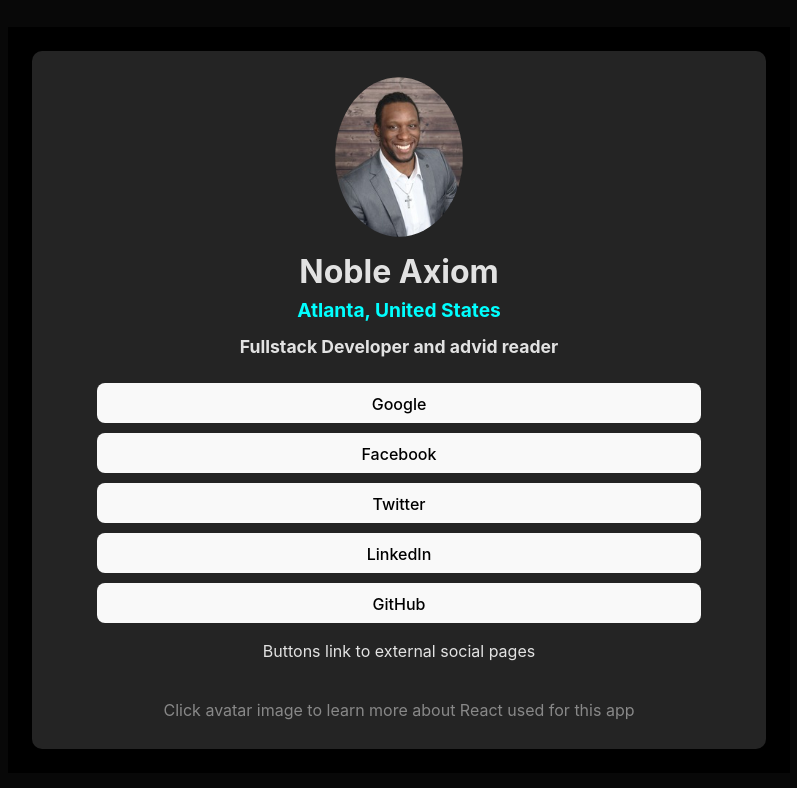
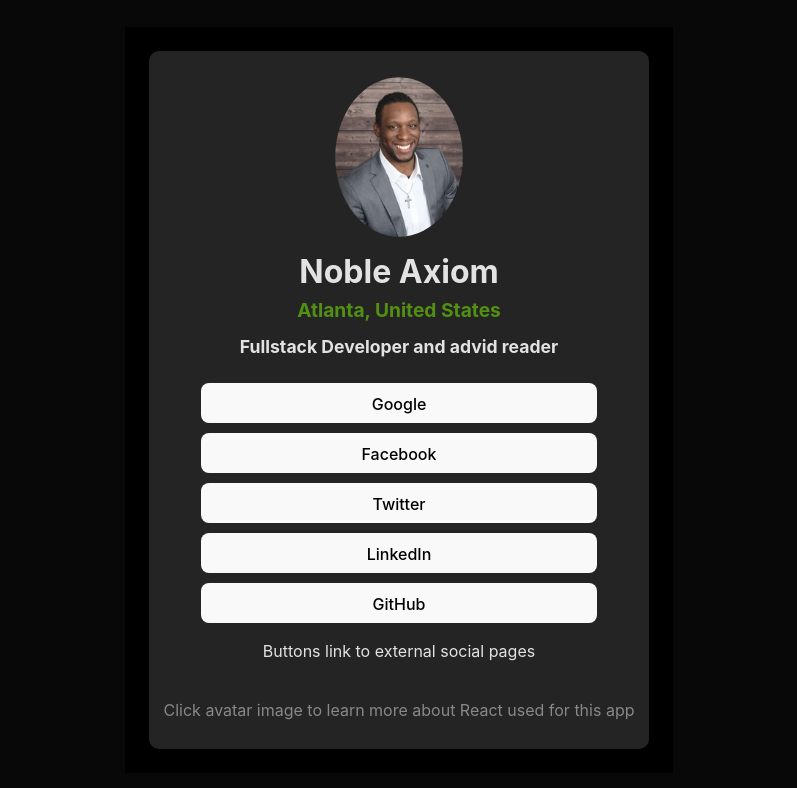
Before and after one commit to NobleAxiom/Social-links-profile, a React (Vite) app: page / in a window 1280 px wide. Shown: the top 788 px of the page, without its empty margins (241-1038 px from the left). Built offline with nearby package versions, Linux system fonts and the light colour scheme.

Commit message:
Button colors changed to be green & max width set

```diff
--- a/src/css/App.css
+++ b/src/css/App.css
@@ -7,7 +7,7 @@
 }
 
 .form {
-  width: 55vw;
+  max-width: 55vw;
   min-width: 50vh;
   min-height: 40vh;
   background-color: rgb(36, 36, 36);
@@ -25,7 +25,7 @@
   border-radius: 100%;
 }
 .avatar:hover {
-  filter: drop-shadow(0 0 2em #646cffaa);
+  filter: drop-shadow(0 0 2em #64fff5);
 }
 
 .read-intructions {
@@ -41,7 +41,7 @@ h1 {
 
 h2 {
   font-size: 1.2em;
-  color: aqua;
+  color: rgba(128, 255, 0, 0.495);
   line-height: 0.1;
 }
 
@@ -49,12 +49,3 @@ h3 {
   font-size: 1.1em;
   line-height: 0.1;
 }
-
-a {
-  font-weight: 500;
-  color: #646cff;
-  text-decoration: inherit;
-}
-a:hover {
-  color: #535bf2;
-}
--- a/src/css/Buttons.css
+++ b/src/css/Buttons.css
@@ -16,7 +16,8 @@ button {
   transition: border-color 0.25s;
 }
 button:hover {
-  border-color: #646cff;
+  border-color: #e9eaff;
+  background-color: rgba(128, 255, 0, 0.495);
 }
 button:focus,
 button:focus-visible {
```
